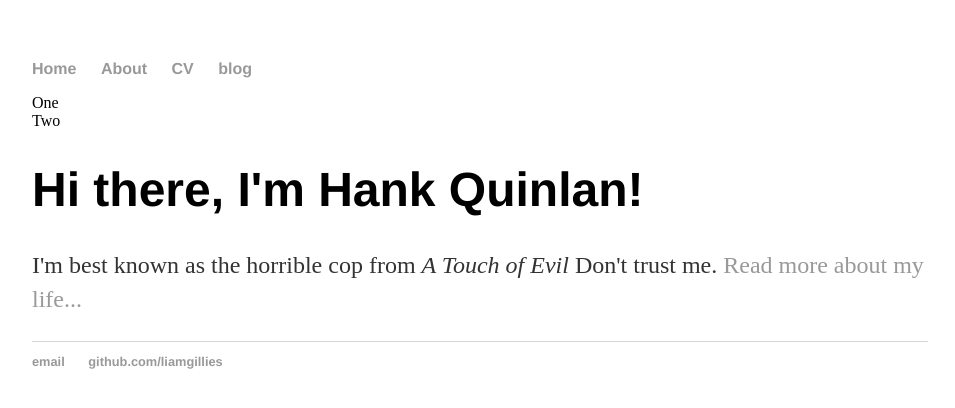
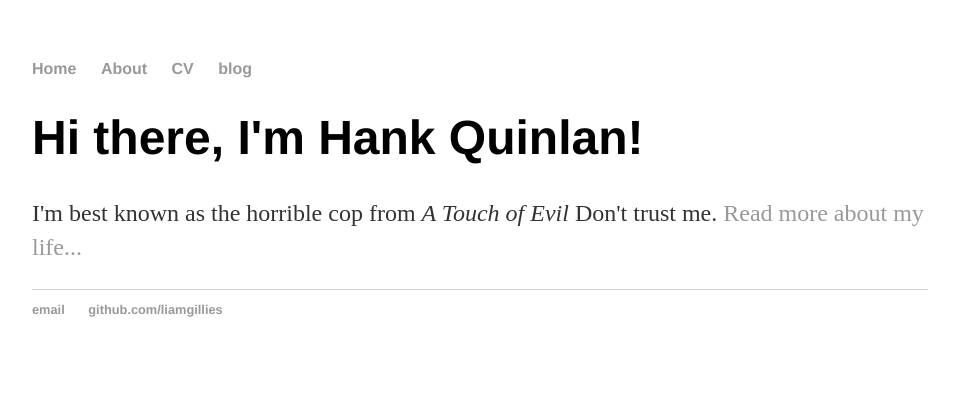
Before and after one commit to liamgillies/liamgillies.github.io, a Jekyll site: the page built from index.html, in a window 1280 px wide. Shown: the top 408 px of the page, without its empty margins (160-1115 px from the left). Built offline with Jekyll 4.4.1, drawn with Linux system fonts in a browser that asks for light colours.

Commit message:
Update default.html

```diff
--- a/_layouts/default.html
+++ b/_layouts/default.html
@@ -15,12 +15,6 @@
 	    		</ul>
 			</nav>
 
-			<div class="container">
-			<div ss-container>One</div>
-				<div ss-container>
- 			 <span>Two</span>
-			</div>
-
 			{{ content }}
 
 			</div><!-- /.container -->
```
